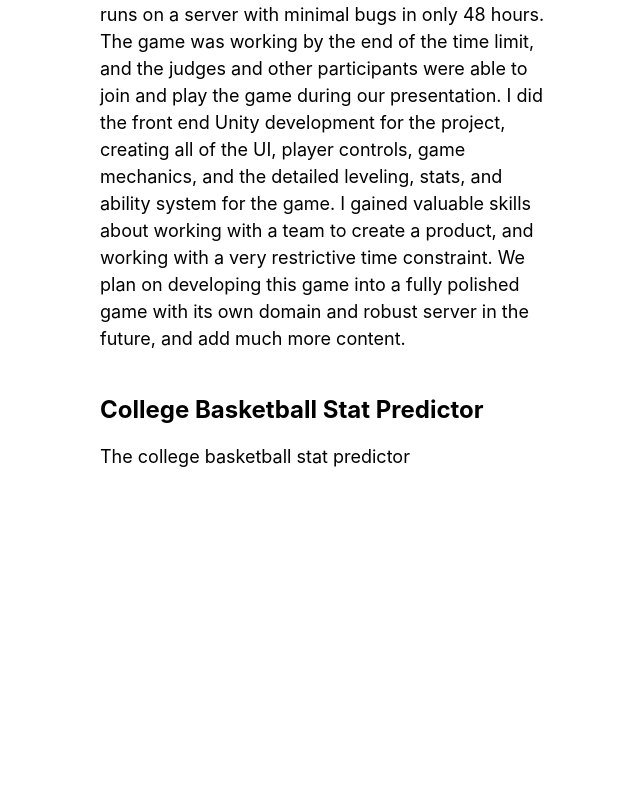
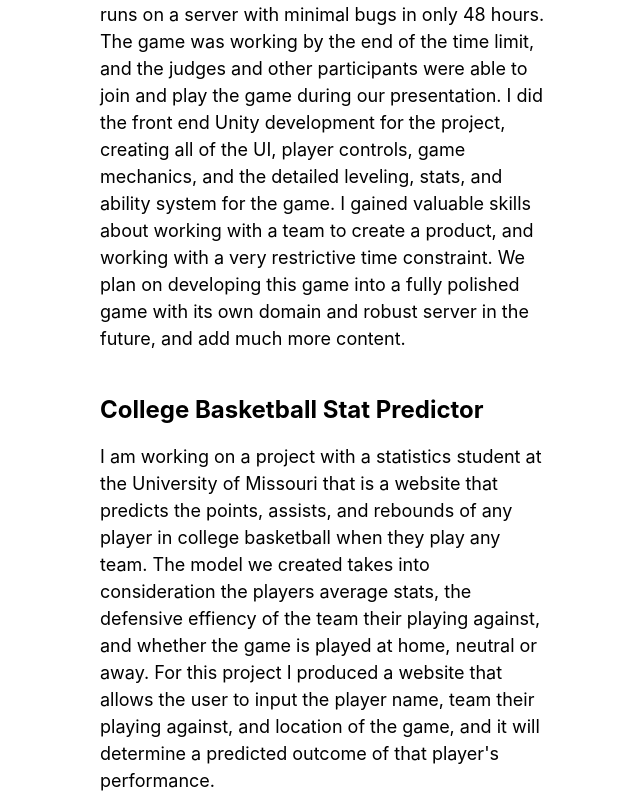
Before and after one commit to SHenders2424/SHWebsite, a React (Vite) app: page / in a window 1280 px wide. Shown: the part 1645-2439 px from the top of the page, without its empty margins (310-950 px from the left). Before the commit the page ends 2115 px from the top, so only its background shows below. Built offline with nearby package versions, Linux system fonts and the light colour scheme.

Commit message:
Added description for cbb stats

```diff
--- a/src/App.jsx
+++ b/src/App.jsx
@@ -75,7 +75,11 @@ function App() {
             content.
           </p>
           <h2>College Basketball Stat Predictor</h2>
-          <p>The college basketball stat predictor
+          <p>I am working on a project with a statistics student at the University of Missouri that is a website that predicts the points, assists, and
+            rebounds of any player in college basketball when they play any team. The model we created takes into consideration the players average stats,
+            the defensive effiency of the team their playing against, and whether the game is played at home, neutral or away. For this project I produced a
+            website that allows the user to input the player name, team their playing against, and location of the game, and it will determine a predicted
+            outcome of that player's performance.
           </p>
         </main>
       </div>
```
